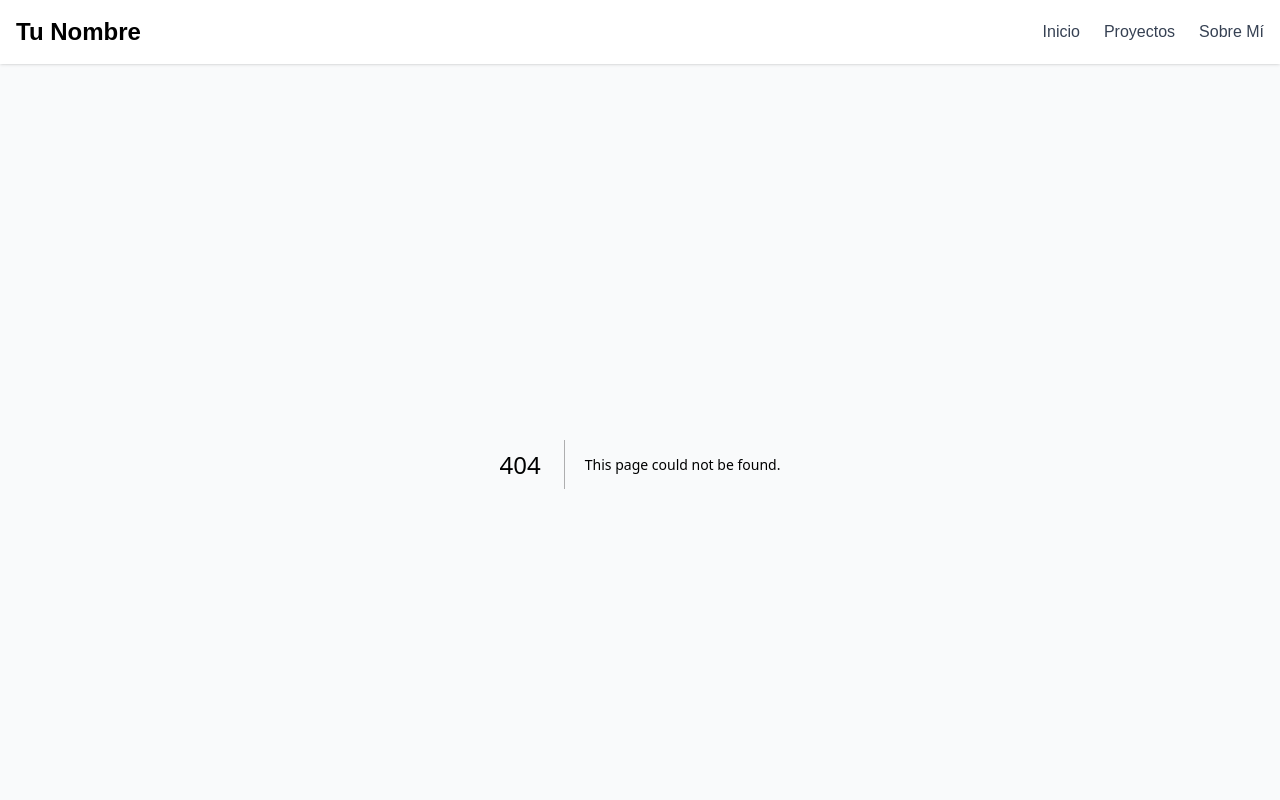
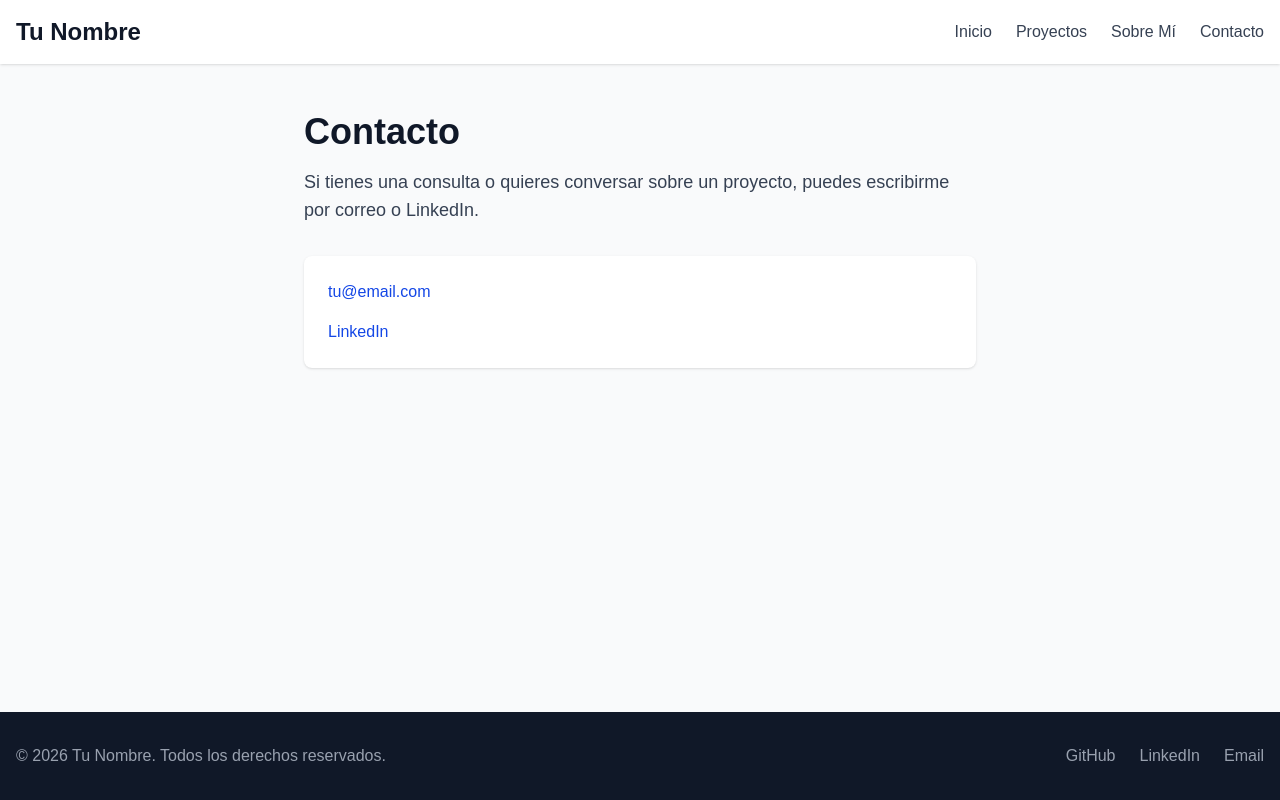
Before and after one commit to C5-PHO/DAWA-S14, a Next.js app: page /contact in a window 1280 px wide. Before the commit this address had no page. Shown: the top 800 px of the page. Built offline with nearby package versions, Linux system fonts and the light colour scheme; no server answers.

Commit message:
feat: add contact page and update SEO routes

```diff
--- /dev/null
+++ b/src/app/contact/page.tsx
@@ -0,0 +1,35 @@
+import type { Metadata } from 'next';
+import { personalInfo } from '@/lib/data';
+
+const description = `Contacta a ${personalInfo.name} por correo o LinkedIn.`;
+
+export const metadata: Metadata = {
+  title: 'Contacto',
+  description,
+  openGraph: { title: 'Contacto', description, url: '/contact' },
+};
+
+export default function ContactPage() {
+  return (
+    <div className="container mx-auto px-4 py-12">
+      <section className="mx-auto max-w-2xl">
+        <h1 className="mb-4 text-4xl font-bold">Contacto</h1>
+        <p className="mb-8 text-lg text-gray-700">
+          Si tienes una consulta o quieres conversar sobre un proyecto, puedes escribirme por correo o LinkedIn.
+        </p>
+        <ul className="space-y-4 rounded-lg bg-white p-6 shadow-sm">
+          <li>
+            <a href={`mailto:${personalInfo.email}`} className="font-medium text-blue-700 hover:underline">
+              {personalInfo.email}
+            </a>
+          </li>
+          <li>
+            <a href={personalInfo.linkedin} className="font-medium text-blue-700 hover:underline">
+              LinkedIn
+            </a>
+          </li>
+        </ul>
+      </section>
+    </div>
+  );
+}
--- a/src/app/robots.ts
+++ b/src/app/robots.ts
@@ -4,8 +4,8 @@ import { personalInfo } from '@/lib/data';
 export default function robots(): MetadataRoute.Robots {
   return {
     rules: [
-      { userAgent: '*', allow: '/', disallow: ['/api/', '/admin/', '/_next/'] },
-      { userAgent: 'Googlebot', allow: '/', disallow: ['/api/', '/admin/'] },
+      { userAgent: '*', allow: ['/', '/contact'], disallow: ['/api/', '/admin/', '/_next/'] },
+      { userAgent: 'Googlebot', allow: ['/', '/contact'], disallow: ['/api/', '/admin/'] },
     ],
     sitemap: `${personalInfo.siteUrl}/sitemap.xml`,
   };
--- a/src/app/sitemap.ts
+++ b/src/app/sitemap.ts
@@ -8,6 +8,7 @@ export default function sitemap(): MetadataRoute.Sitemap {
   const staticPages: MetadataRoute.Sitemap = [
     { url: baseUrl, lastModified, changeFrequency: 'weekly', priority: 1 },
     { url: `${baseUrl}/about`, lastModified, changeFrequency: 'monthly', priority: 0.8 },
+    { url: `${baseUrl}/contact`, lastModified, changeFrequency: 'monthly', priority: 0.8 },
     { url: `${baseUrl}/projects`, lastModified, changeFrequency: 'weekly', priority: 0.9 },
   ];
 
--- a/src/components/Header.tsx
+++ b/src/components/Header.tsx
@@ -5,6 +5,7 @@ const links = [
   { href: '/', label: 'Inicio' },
   { href: '/projects', label: 'Proyectos' },
   { href: '/about', label: 'Sobre Mí' },
+  { href: '/contact', label: 'Contacto' },
 ];
 
 export default function Header() {
@@ -12,7 +13,7 @@ export default function Header() {
     <header className="sticky top-0 z-50 bg-white shadow-sm">
       <nav aria-label="Principal" className="container mx-auto flex flex-wrap items-center justify-between gap-3 px-4 py-4">
         <Link href="/" className="text-2xl font-bold">{personalInfo.name}</Link>
-        <ul className="flex gap-4 sm:gap-6">
+        <ul className="flex flex-wrap gap-x-4 gap-y-2 sm:gap-x-6">
           {links.map(({ href, label }) => (
             <li key={href}>
               <Link href={href} className="text-gray-700 transition hover:text-blue-600">{label}</Link>
--- a/src/lib/data.ts
+++ b/src/lib/data.ts
@@ -37,6 +37,6 @@ export const personalInfo = {
   email: 'tu@email.com',
   github: 'https://github.com/tuusuario',
   linkedin: 'https://linkedin.com/in/tuusuario',
-  siteUrl: 'https://tuportafolio.com',
+  siteUrl: new URL(process.env.SITE_URL || 'https://tuportafolio.com').origin,
   avatar: 'https://plus.unsplash.com/premium_photo-1689568126014-06fea9d5d341?q=80&w=1740&auto=format&fit=crop&ixlib=rb-4.1.0&ixid=M3wxMjA3fDB8MHxwaG90by1wYWdlfHx8fGVufDB8fHx8fA%3D%3D',
 };
```
